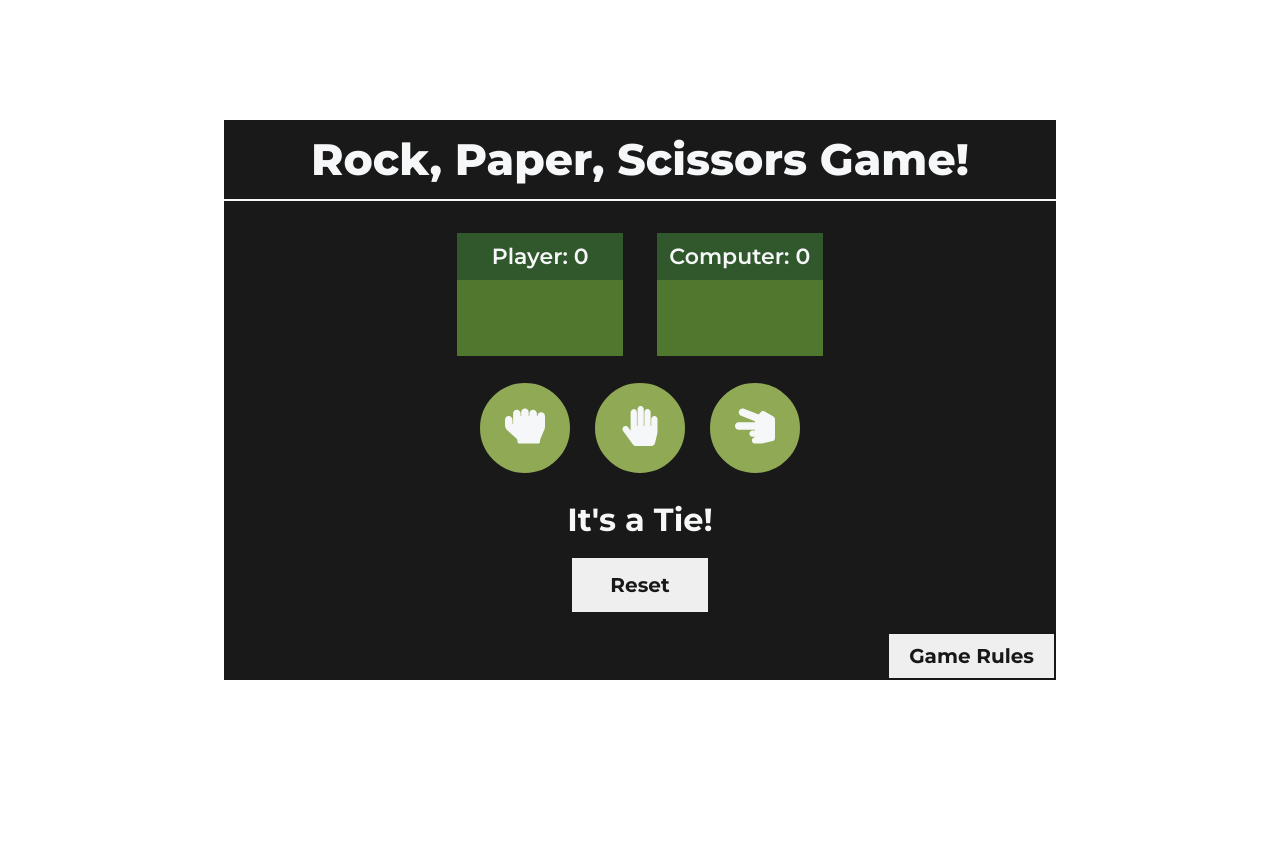
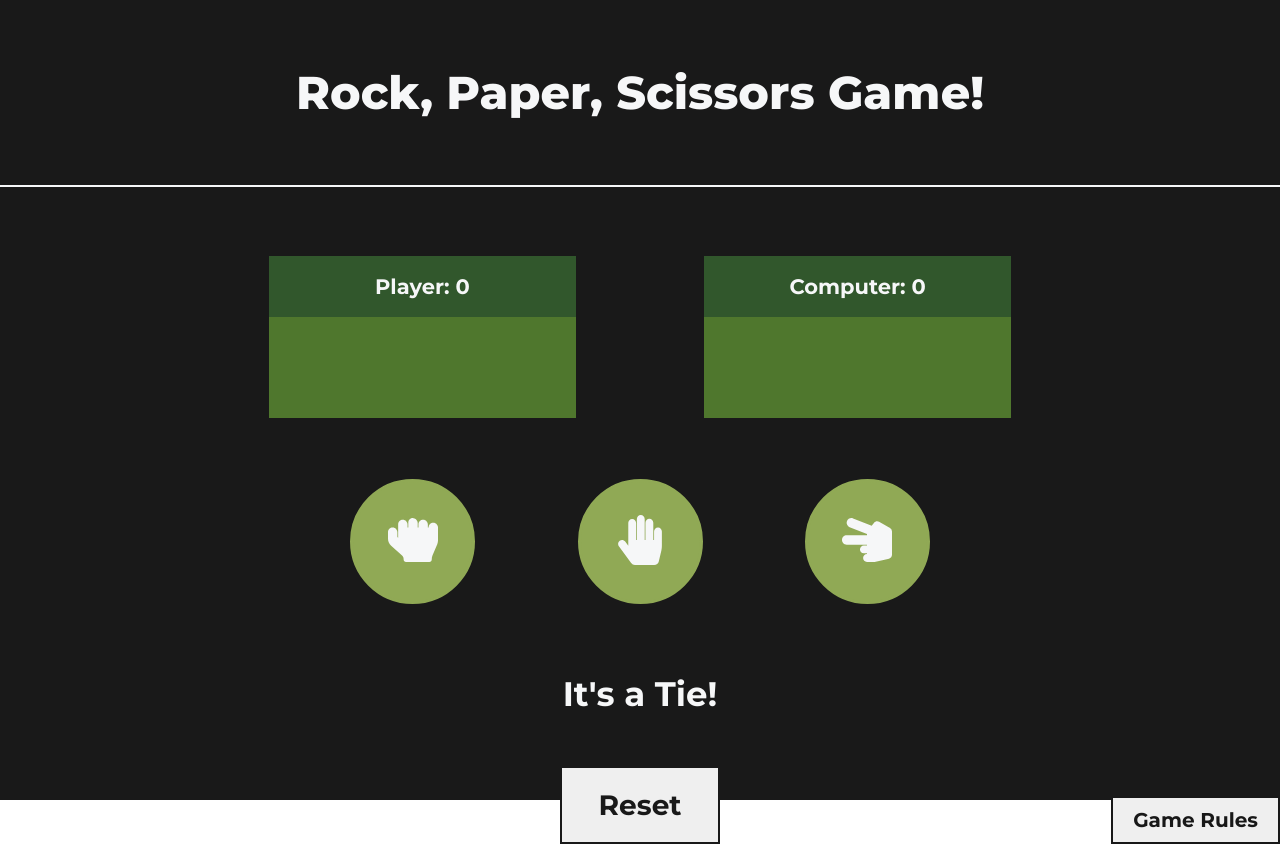
Before and after one commit to ezgsnyrt/rock-paper-scissors-game, a React (Create React App) app: page / in a window 1280 px wide. Before the commit the page ends 800 px from the top, so only its background shows below. Built offline with nearby package versions, Linux system fonts and the light colour scheme.

Commit message:
add responsive design for tablet size

```diff
--- a/src/App.css
+++ b/src/App.css
@@ -35,20 +35,20 @@
 
 .score-board {
   width: 100%;
-  height: 35%;
+  height: 32%;
   display: flex;
   justify-content: center;
   align-items: center;
 }
 
 .action {
-  padding: 10px 10px;
+  padding: 15px 20px;
 }
 
 .player {
-  margin: 2%;
+  margin: 5%;
   width: 20%;
-  height: 80%;
+  height: 85%;
   display: flex;
   flex-direction: column;
   background-color: #4f772d;
@@ -65,18 +65,18 @@
 
 .button-container {
   width: 100%;
-  height: 20%;
+  height: 25%;
   display: flex;
   justify-content: center;
   align-items: center;
 }
 
 .move-btn {
-  width: 90px;
-  height: 90px;
+  width: 100px;
+  height: 100px;
   border-radius: 50%;
   border: 3px solid #90a955;
-  margin: 1.5%;
+  margin: 2%;
   cursor: pointer;
   background-color: #90a955;
   color: #F6F7F8;
@@ -84,10 +84,6 @@
 
 .move-btn:hover {
   background-color: #4f772d;
-}
-
-.iconStyle {
-  font-size: 40px;
 }
 
 h2 {
@@ -114,3 +110,68 @@ h2 {
   color: #fa9500;
   fill: #fa9500;
 }
+
+/* @media only screen and (min-width:320px) and (max-width:767px) {
+
+} */
+
+@media only screen and (min-width:768px) and (max-width:1439px) {
+  .inner-container {
+    width: 100%;
+    height: 100%;
+  }
+
+  .inner-container h1 {
+    font-size: 46px;
+    padding: 5%;
+  }
+
+  .score-board {
+    width: 100%;
+    height: 32%;
+  }
+
+  .action {
+    padding: 30px 30px;
+  }
+
+  .player {
+    margin: 5%;
+    width: 24%;
+    height: 65%;
+  }
+
+  .score {
+    padding: 18px 8px;
+    font-weight: 700;
+    font-size: 21px;
+  }
+
+  .button-container {
+    height: 20%;
+  }
+
+  .move-btn {
+    width: 125px;
+    height: 125px;
+    border-radius: 50%;
+    border: 3px solid #90a955;
+    margin: 4%;
+  }
+
+  h2 {
+    font-size: 34px;
+    margin: 4%;
+  }
+
+  .btn-reset {
+    min-width: 160px;
+    padding: 20px 20px;
+    font-size: 28px;
+  }
+}
+
+
+/* @media only screen and (min-width:1440px) {
+
+} */
--- a/src/App.js
+++ b/src/App.js
@@ -46,7 +46,7 @@ function GamePlayer({name = "Player", score = 0, action="rock"}) {
     <div className="player">
       <div className="score">{`${name}: ${score}`}</div>
       <div className="action">
-        {action && <ActionIcon action={action} size={80} />}
+        {action && <ActionIcon action={action} size={100} />}
       </div>
     </div>
   );
@@ -55,7 +55,7 @@ function GamePlayer({name = "Player", score = 0, action="rock"}) {
 function ActionButton({ action = "rock", onActionSelected }) {
   return (
     <button className="move-btn" onClick={() => onActionSelected(action)}>
-      <ActionIcon action={action} size={40} />
+      <ActionIcon action={action} size={50} />
     </button>
   );
 }
```
